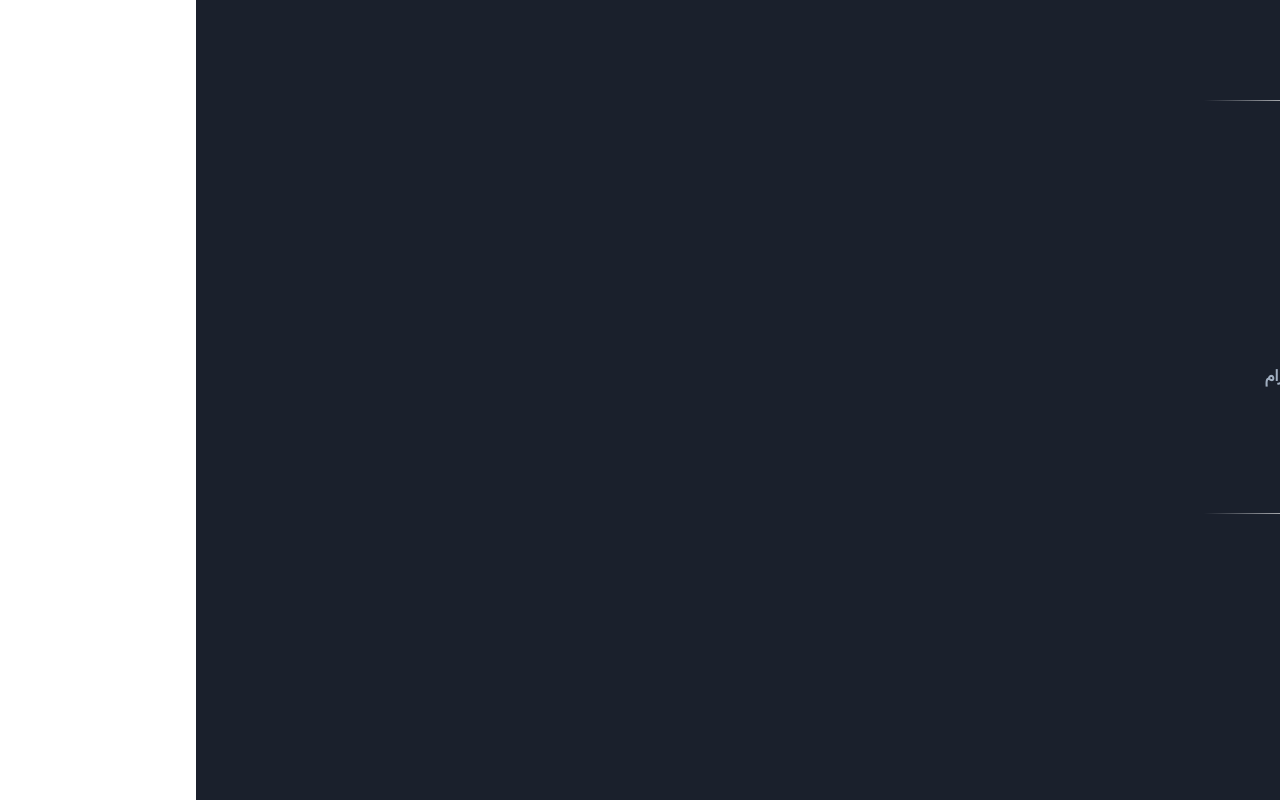
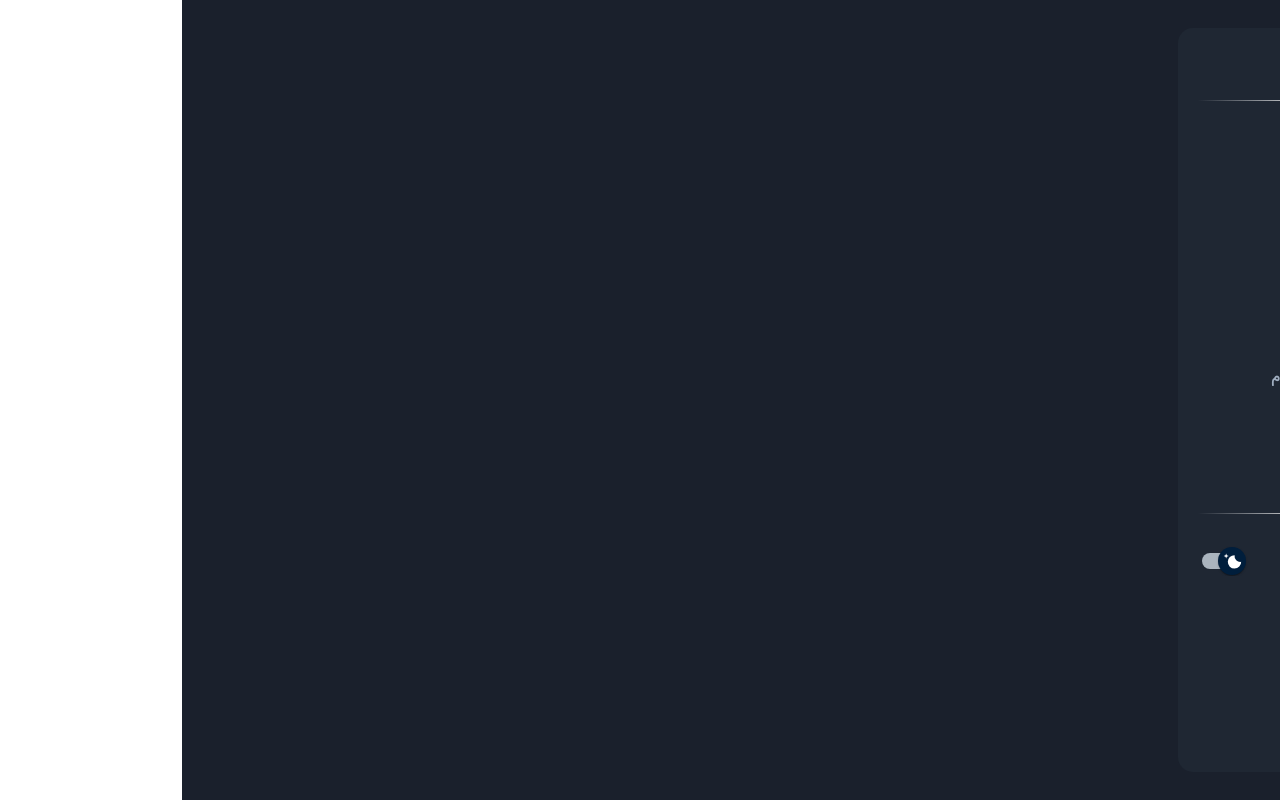
Before and after one commit to Alivolley/adminbotmix, a React (Vite) app: page /admin-panel in a window 1280 px wide. Built offline with nearby package versions, Linux system fonts and the light colour scheme.

Commit message:
sidebar background changed

```diff
--- a/src/components/layout/sidebar/sidebar.jsx
+++ b/src/components/layout/sidebar/sidebar.jsx
@@ -36,7 +36,10 @@ function Sidebar() {
   };
 
   return (
-    <SidebarStyle className="w-[260px] p-5 text-textMain transition-colors duration-200 dark:text-textMainDark">
+    <SidebarStyle
+      className="min-h-[93vh] w-[260px] rounded-[15px] bg-bgSecondary p-5 text-textMain
+     transition-colors duration-200 dark:bg-bgSecondaryDark dark:text-textMainDark"
+    >
       <div className="flex items-center gap-2">
         <div>
           <ApartmentIcon color="inherit" />
@@ -52,12 +55,12 @@ function Sidebar() {
           id="navLink"
         >
           <div
-            className="flex h-8 w-8 items-center justify-center rounded-[10px] bg-bgSecondary text-[18px] text-primaryBlue dark:bg-bgSecondaryDark"
+            className="flex h-8 w-8 items-center justify-center rounded-[10px] bg-bgPrimary text-[18px] text-primaryBlue dark:bg-bgPrimaryDark"
             id="iconWrapper"
           >
             <HomeIcon color="inherit" fontSize="inherit" />
           </div>
-          <p className="font-[700] text-textGray">داشبورد</p>
+          <p className="text-[14px] font-[700] text-textGray">داشبورد</p>
         </NavLink>
 
         <NavLink
@@ -66,12 +69,12 @@ function Sidebar() {
           id="navLink"
         >
           <div
-            className="flex h-8 w-8 items-center justify-center rounded-[10px] bg-bgSecondary text-[18px] text-primaryBlue dark:bg-bgSecondaryDark"
+            className="flex h-8 w-8 items-center justify-center rounded-[10px] bg-bgPrimary text-[18px] text-primaryBlue dark:bg-bgPrimaryDark"
             id="iconWrapper"
           >
             <SmartToyIcon color="inherit" fontSize="inherit" />
           </div>
-          <p className="font-[700] text-textGray">ربات ها</p>
+          <p className="text-[14px] font-[700] text-textGray">ربات ها</p>
         </NavLink>
 
         <NavLink
@@ -80,12 +83,12 @@ function Sidebar() {
           id="navLink"
         >
           <div
-            className="flex h-8 w-8 items-center justify-center rounded-[10px] bg-bgSecondary text-[18px] text-primaryBlue dark:bg-bgSecondaryDark"
+            className="flex h-8 w-8 items-center justify-center rounded-[10px] bg-bgPrimary text-[18px] text-primaryBlue dark:bg-bgPrimaryDark"
             id="iconWrapper"
           >
             <KeyIcon color="inherit" fontSize="inherit" />
           </div>
-          <p className="font-[700] text-textGray">کلید های api</p>
+          <p className="text-[14px] font-[700] text-textGray">کلید های api</p>
         </NavLink>
 
         <NavLink
@@ -94,12 +97,14 @@ function Sidebar() {
           id="navLink"
         >
           <div
-            className="flex h-8 w-8 items-center justify-center rounded-[10px] bg-bgSecondary text-[18px] text-primaryBlue dark:bg-bgSecondaryDark"
+            className="flex h-8 w-8 items-center justify-center rounded-[10px] bg-bgPrimary text-[18px] text-primaryBlue dark:bg-bgPrimaryDark"
             id="iconWrapper"
           >
             <OfflineShareIcon color="inherit" fontSize="inherit" />
           </div>
-          <p className="font-[700] text-textGray">اتصال به تلگرام</p>
+          <p className="text-[14px] font-[700] text-textGray">
+            اتصال به تلگرام
+          </p>
         </NavLink>
 
         <NavLink
@@ -108,18 +113,18 @@ function Sidebar() {
           id="navLink"
         >
           <div
-            className="flex h-8 w-8 items-center justify-center rounded-[10px] bg-bgSecondary text-[18px] text-primaryBlue dark:bg-bgSecondaryDark"
+            className="flex h-8 w-8 items-center justify-center rounded-[10px] bg-bgPrimary text-[18px] text-primaryBlue dark:bg-bgPrimaryDark"
             id="iconWrapper"
           >
             <ManageAccountsIcon color="inherit" fontSize="inherit" />
           </div>
-          <p className="font-[700] text-textGray">پروفایل</p>
+          <p className="text-[14px] font-[700] text-textGray">پروفایل</p>
         </NavLink>
       </div>
 
       <div className="mt-7 flex h-[1px] w-full bg-lineLinear" />
 
-      <div className="mt-6 flex items-center">
+      <div className="mt-6 flex items-center justify-between">
         <p>حالت :</p>
         <FormGroup>
           <FormControlLabel
--- a/src/components/layout/sidebar/sidebar.style.js
+++ b/src/components/layout/sidebar/sidebar.style.js
@@ -3,7 +3,7 @@ import styled from '@emotion/styled';
 export const SidebarStyle = styled.div(props => ({
   '& .active , #navLink:hover': {
     transition: 'all 0.2s',
-    backgroundColor: props.theme.colors.bgSecondary,
+    backgroundColor: props.theme.colors.bgPrimary,
 
     '& #iconWrapper': {
       transition: 'all 0.2s',
--- a/src/pages/admin-panel/admin-panel.jsx
+++ b/src/pages/admin-panel/admin-panel.jsx
@@ -3,7 +3,7 @@ import Sidebar from '../../components/layout/sidebar/sidebar';
 
 function AdminPanel() {
   return (
-    <div className="min-h-[100vh] bg-bgPrimary px-8 pt-7 transition-colors duration-200 dark:bg-bgPrimaryDark">
+    <div className="min-h-[100vh] bg-bgPrimary px-6 pt-7 transition-colors duration-200 dark:bg-bgPrimaryDark">
       <div className="flex">
         <Sidebar />
         <div className="grow">
```
